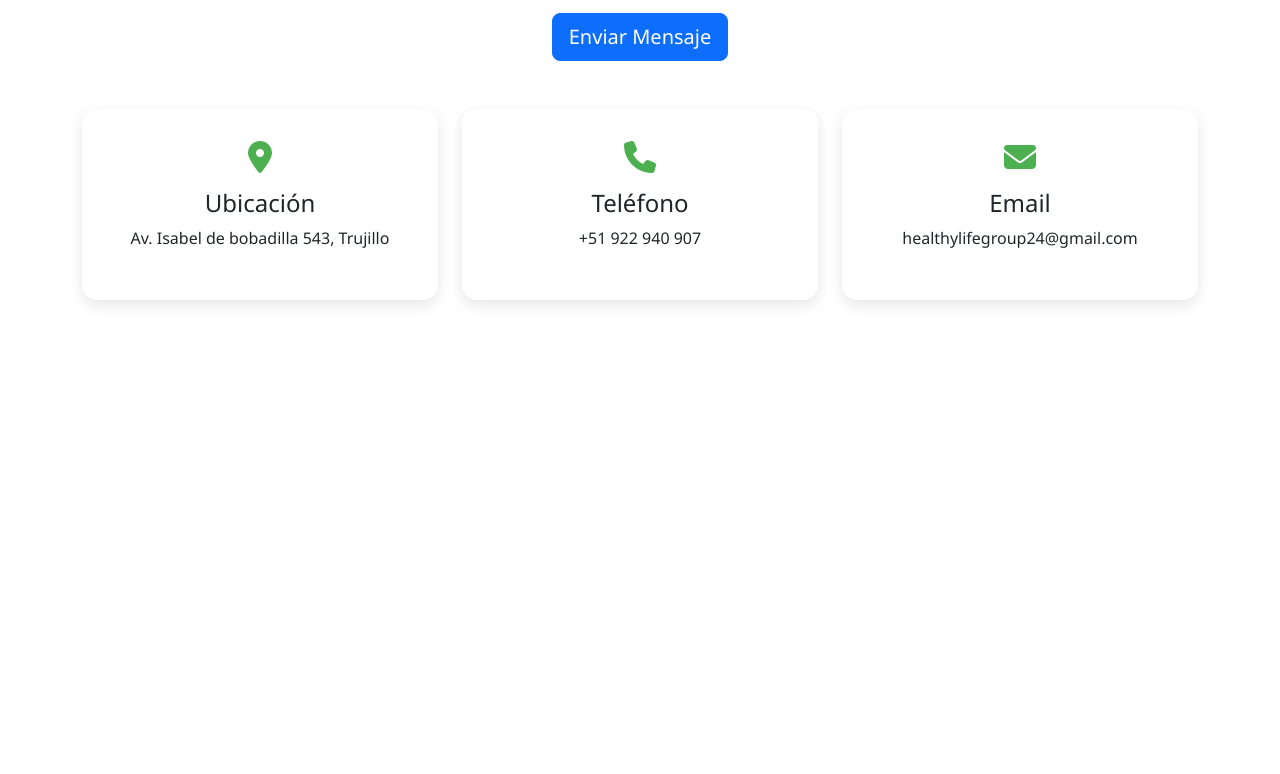
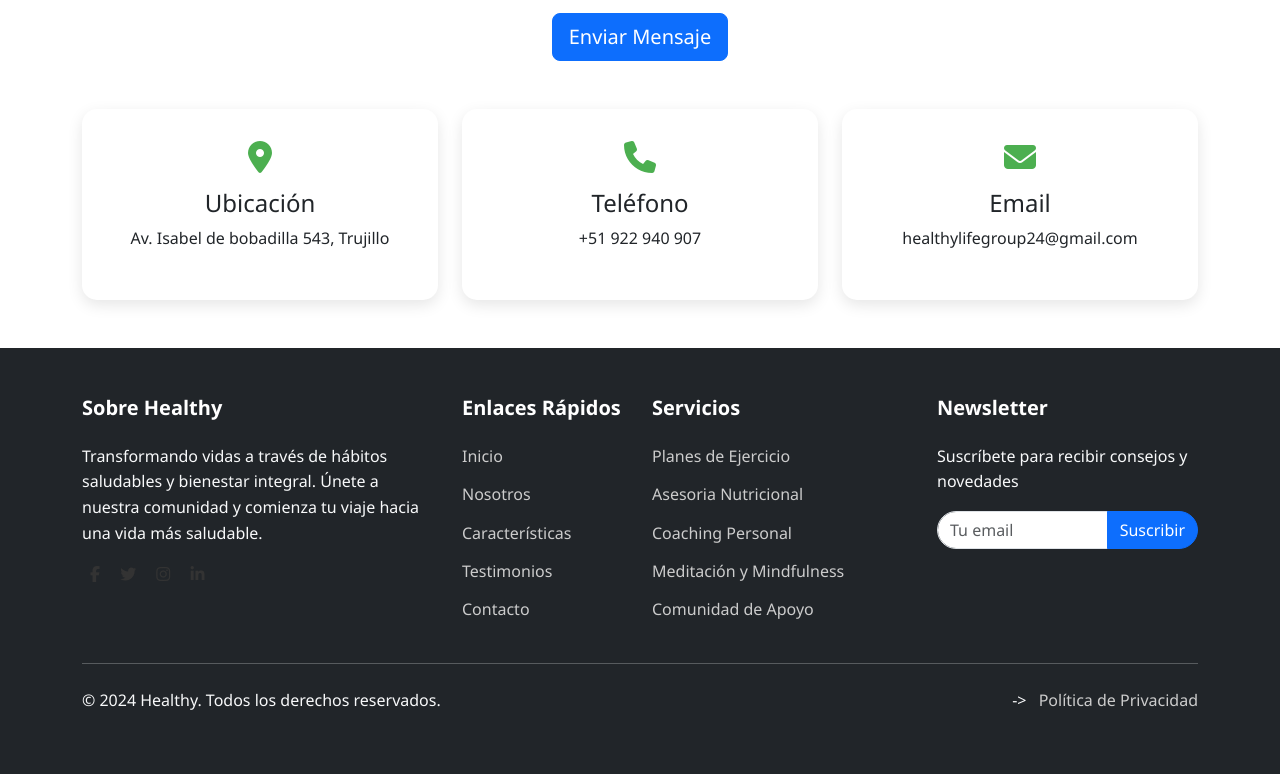
Before and after one commit to HealthyLifeGroup/Landing-page, a plain HTML site: page index.html in a window 1280 px wide. Shown: the part 3818-4592 px from the top of the page. Before the commit the page ends 4166 px from the top, so only its background shows below. Drawn offline with nearby package versions, Linux system fonts and the light colour scheme.

Commit message:
feat: agregar footer con estilos basicos

```diff
--- a/css/style.css
+++ b/css/style.css
@@ -220,9 +220,38 @@ section {
 }
 
 /* ------------------- Seccion de Footer ------------------- */
+footer {
+    background-color: var(--dark-color);
+}
 
+footer h5 {
+    color: white;
+    margin-bottom: 1.5rem;
+    font-weight: 600;
+}
 
+footer ul li {
+    margin-bottom: 0.8rem;
+}
 
+footer ul li a {
+    color: #ccc;
+    text-decoration: none;
+    transition: var(--transition);
+}
+
+footer ul li a:hover {
+    color: white;
+    padding-left: 5px;
+}
+
+.newsletter-form .form-control {
+    border-radius: 50px 0 0 50px;
+}
+
+.newsletter-form .btn {
+    border-radius: 0 50px 50px 0;
+}
 
 /* ------------------- Boton Volver al inicio ------------------- */
 
--- a/index.html
+++ b/index.html
@@ -213,7 +213,7 @@
     </section>
 
     <!-- Sección de Equipo -->
-     <section id="equipo" class="bg-light py-5">
+    <section id="equipo" class="bg-light py-5">
         <div class="container">
             <div class="row">
                 <div class="col-12 text-center mb-5">
@@ -268,10 +268,10 @@
                 </div>
             </div>
         </div>
-     </section>
+    </section>
 
     <!-- Sección de Contacto -->
-     <section id="contacto" class="py-5">
+    <section id="contacto" class="py-5">
         <div class="container">
             <div class="row">
                 <div class="col-12 text-center mb-5">
@@ -326,9 +326,69 @@
                 </div>
             </div>
         </div>
-     </section>
+    </section>
 
     <!-- Sección de Footer -->
+    <footer class="bg-dark text-light py-5">
+        <div class="container">
+            <div class="row">
+                <div class="col-lg-4 mb-4 mb-lg-0">
+                    <h5>Sobre Healthy</h5>
+                    <p>Transformando vidas a través de hábitos saludables y bienestar integral. Únete a nuestra
+                        comunidad y comienza tu viaje hacia una vida más saludable.</p>
+                    <div class="social-links mt-3">
+                        <a href="#" class="me-2"><i class="fab fa-facebook-f"></i></a>
+                        <a href="#" class="me-2"><i class="fab fa-twitter"></i></a>
+                        <a href="#" class="me-2"><i class="fab fa-instagram"></i></a>
+                        <a href="#" class="me-2"><i class="fab fa-linkedin-in"></i></a>
+                    </div>
+                </div>
+                <div class="col-lg-2 col-md-6 mb-4 mb-lg-0">
+                    <h5>Enlaces Rápidos</h5>
+                    <ul class="list-unstyled">
+                        <li><a href="#inicio">Inicio</a></li>
+                        <li><a href="#nosotros">Nosotros</a></li>
+                        <li><a href="#caracteristicas">Características</a></li>
+                        <li><a href="#testimonios">Testimonios</a></li>
+                        <li><a href="#contacto">Contacto</a></li>
+                    </ul>
+                </div>
+                <div class="col-lg-3 col-md-6 mb-4 mb-lg-0">
+                    <h5>Servicios</h5>
+                    <ul class="list-unstyled">
+                        <li><a href="#">Planes de Ejercicio</a></li>
+                        <li><a href="#">Asesoria Nutricional</a></li>
+                        <li><a href="#">Coaching Personal</a></li>
+                        <li><a href="#">Meditación y Mindfulness</a></li>
+                        <li><a href="#">Comunidad de Apoyo</a></li>
+                    </ul>
+                </div>
+                <div class="col-lg-3">
+                    <h5>Newsletter</h5>
+                    <p>Suscríbete para recibir consejos y novedades</p>
+                    <form class="newsletter-form">
+                        <div class="input-group mb-3">
+                            <input type="email" class="form-control" placeholder="Tu email" aria-label="Tu email">
+                            <button class="btn btn-primary" type="submit">Suscribir</button>
+                        </div>
+                    </form>
+                </div>
+            </div>
+            <hr class="mt-4 mb-4">
+            <div class="row">
+                <div class="col-md-6 text-center text-md-start">
+                    <p class="mb-0">&copy; 2024 Healthy. Todos los derechos reservados.</p>
+                </div>
+                <div class="col-md-6 text-center text-md-end">
+                    <ul class="list-inline mb-0">
+                        <li class="list-inline-item"><a href="#"></a></li>
+                        <li class="list-inline-item">-></li>
+                        <li class="list-inline-item"><a href="#">Política de Privacidad</a></li>
+                    </ul>
+                </div>
+            </div>
+        </div>
+    </footer>
 
     <!-- Botón de "Volver al Principio" -->
 
```
